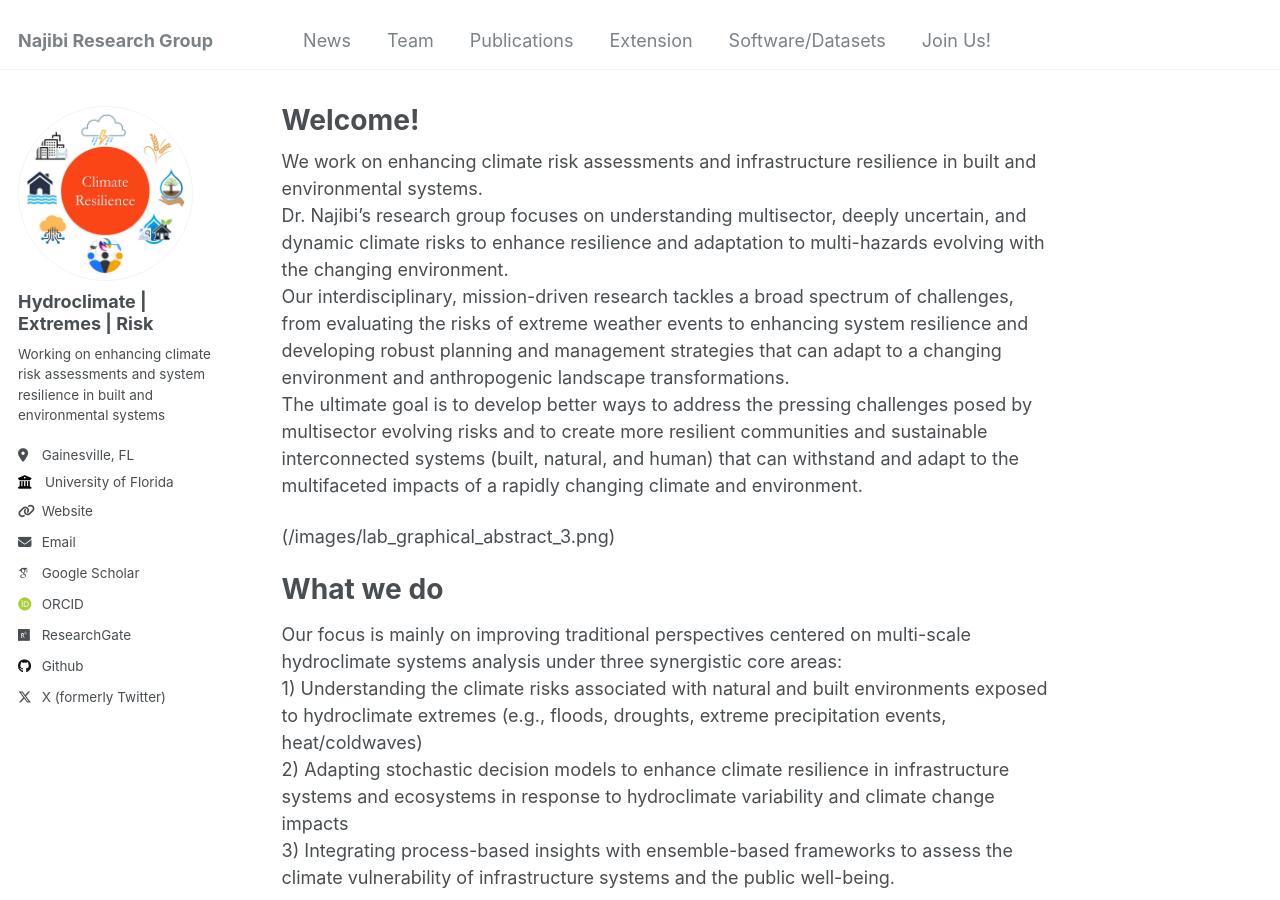
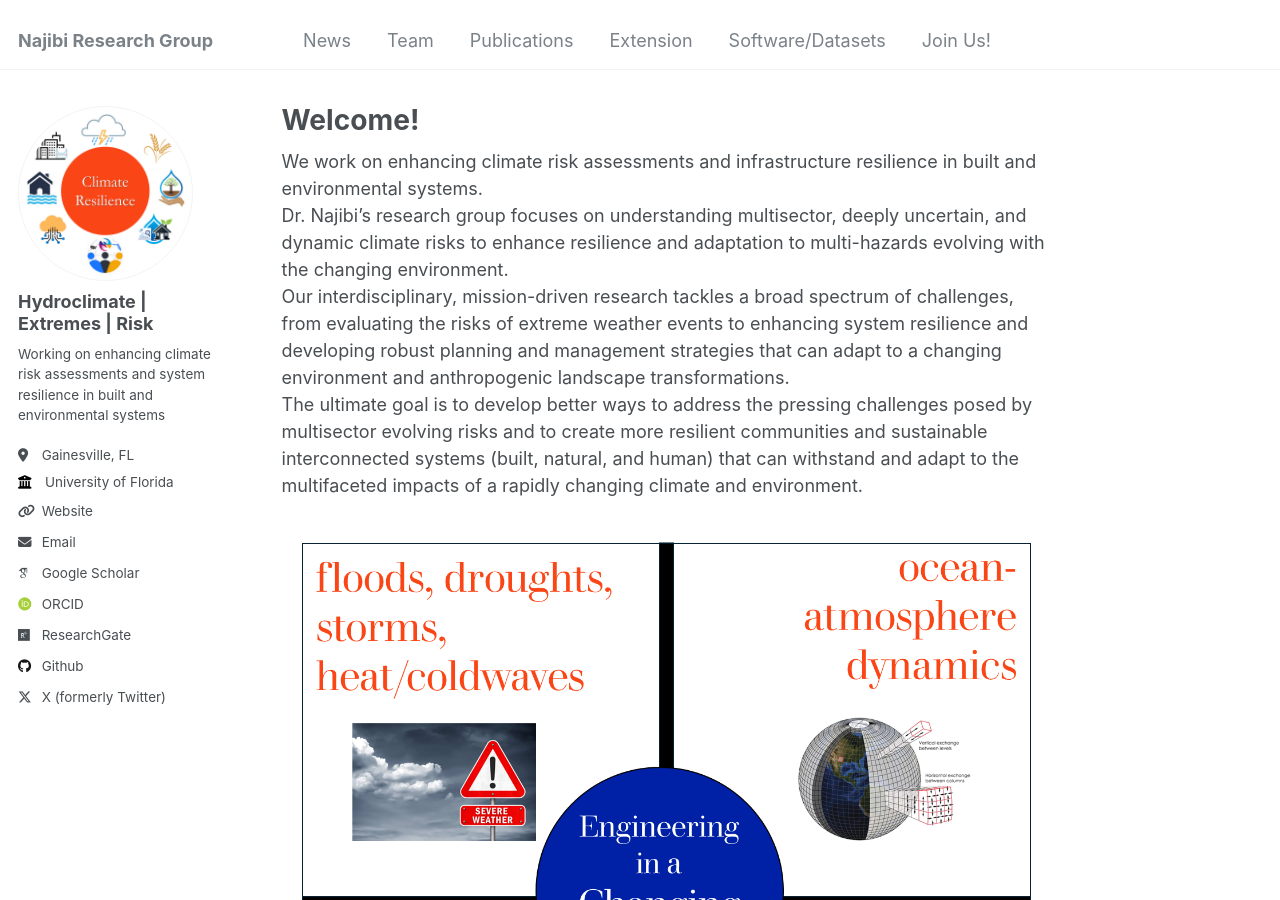
Before and after one commit to nassernajibi/lab, a Jekyll site: the page built from _pages/about.md, in a window 1280 px wide and 900 px high. Built offline with Jekyll 4.4.1, drawn with Linux system fonts in a browser that asks for light colours; some web fonts are replaced.

Commit message:
Updated image

```diff
--- a/_pages/about.md
+++ b/_pages/about.md
@@ -12,7 +12,7 @@ Dr. Najibi's research group focuses on understanding multisector, deeply uncerta
 Our interdisciplinary, mission-driven research tackles a broad spectrum of challenges, from evaluating the risks of extreme weather events to enhancing system resilience and developing robust planning and management strategies that can adapt to a changing environment and anthropogenic landscape transformations.<br/>
 The ultimate goal is to develop better ways to address the pressing challenges posed by multisector evolving risks and to create more resilient communities and sustainable interconnected systems (built, natural, and human) that can withstand and adapt to the multifaceted impacts of a rapidly changing climate and environment.
 
-(/images/lab_graphical_abstract_3.png)
+![Graphical Abstract](images/lab_graphical_abstract_3.png)
 
 What we do
 ======
```
